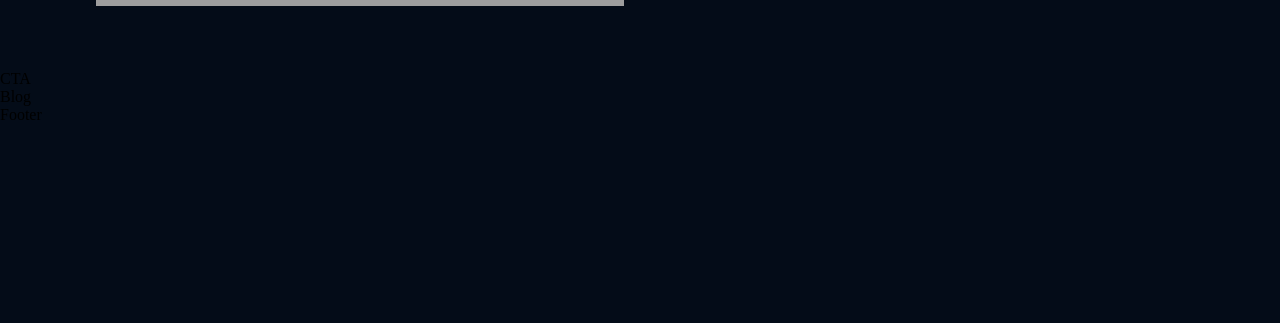
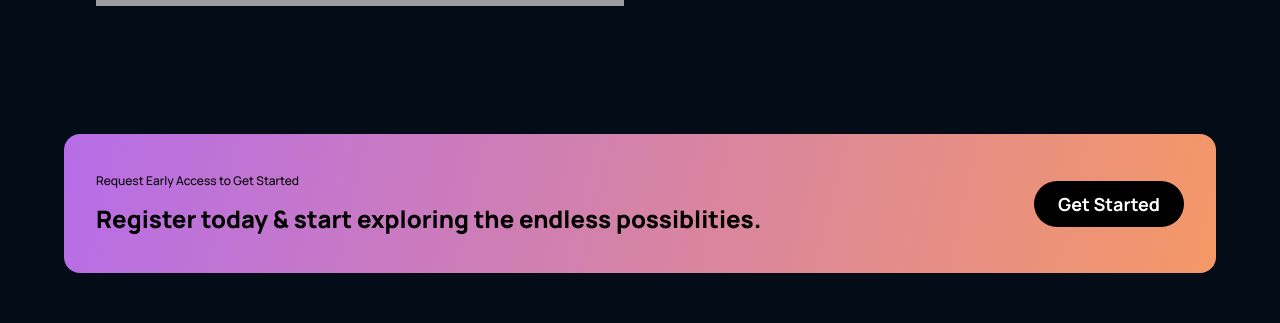
Before and after one commit to flyingmonster1210/gpt3-landing-page, a React (Create React App) app: page / in a window 1280 px wide. Shown: the part 2745-3068 px from the top of the page. Before the commit the page ends 2869 px from the top, so only its background shows below. Built offline with nearby package versions, Linux system fonts and the light colour scheme; grey boxes are pictures that could not be loaded.

Commit message:
CTA is done

```diff
--- a/src/components/cta/CTA.jsx
+++ b/src/components/cta/CTA.jsx
@@ -2,7 +2,17 @@
 import './cta.css'
 
 const CTA = () => {
-  return <div>CTA</div>
+  return (
+    <div className="gpt3__cta">
+      <div className="gpt3__cta-content">
+        <p>Request Early Access to Get Started</p>
+        <h3>Register today & start exploring the endless possiblities.</h3>
+      </div>
+      <div className="gpt3__cta-btn">
+        <button type="button">Get Started</button>
+      </div>
+    </div>
+  )
 }
 
 export default CTA
--- a/src/components/cta/cta.css
+++ b/src/components/cta/cta.css
@@ -0,0 +1,80 @@
+.gpt3__cta {
+  display: flex;
+  justify-content: space-between;
+  align-items: center;
+  flex-direction: row;
+
+  padding: 2rem;
+  margin: 4rem;
+  border-radius: 1rem;
+  background: var(--gradient-bar);
+}
+
+.gpt3__cta-content p {
+  font-family: var(--font-family);
+  font-size: 12px;
+  font-weight: 500;
+  line-height: 30px;
+  letter-spacing: 0em;
+  text-align: left;
+}
+
+.gpt3__cta-content h3 {
+  font-family: var(--font-family);
+  font-size: 24px;
+  font-weight: 800;
+  line-height: 45px;
+  letter-spacing: 0em;
+  text-align: left;
+}
+
+.gpt3__cta-btn {
+  display: flex;
+  justify-content: center;
+  align-items: center;
+  margin-left: 2rem;
+}
+
+.gpt3__cta-btn button {
+  background: rgba(0, 0, 0, 1);
+  color: white;
+  font-family: var(--font-family);
+  font-size: 18px;
+  font-weight: 700;
+  line-height: 30px;
+  letter-spacing: 0em;
+  text-align: left;
+
+  border: none;
+  border-radius: 40px;
+  display: flex;
+  justify-content: center;
+  align-items: center;
+  padding: 0.5rem 1rem;
+  cursor: pointer;
+  min-width: 150px;
+}
+
+@media screen and (max-width: 650px) {
+  .gpt3__cta {
+    flex-direction: column;
+  }
+  .gpt3__cta-btn {
+    margin: 2rem 0 0;
+  }
+}
+
+@media screen and (max-width: 550px) {
+  .gpt3__cta {
+    flex-direction: column;
+    margin: 4rem 2rem;
+  }
+  .gpt3__cta-content h3 {
+    line-height: 32px;
+    font-size: 18px;
+  }
+  .gpt3__cta-btn button {
+    font-size: 14px;
+    line-height: 28px;
+  }
+}
```
